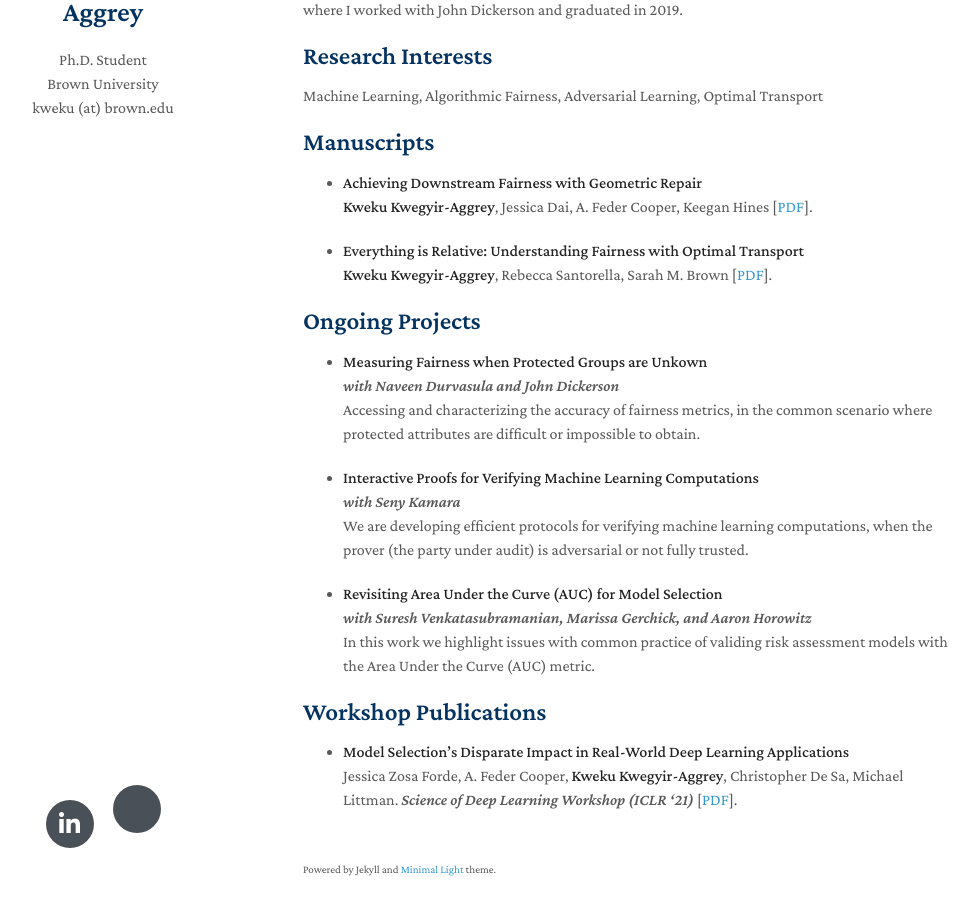
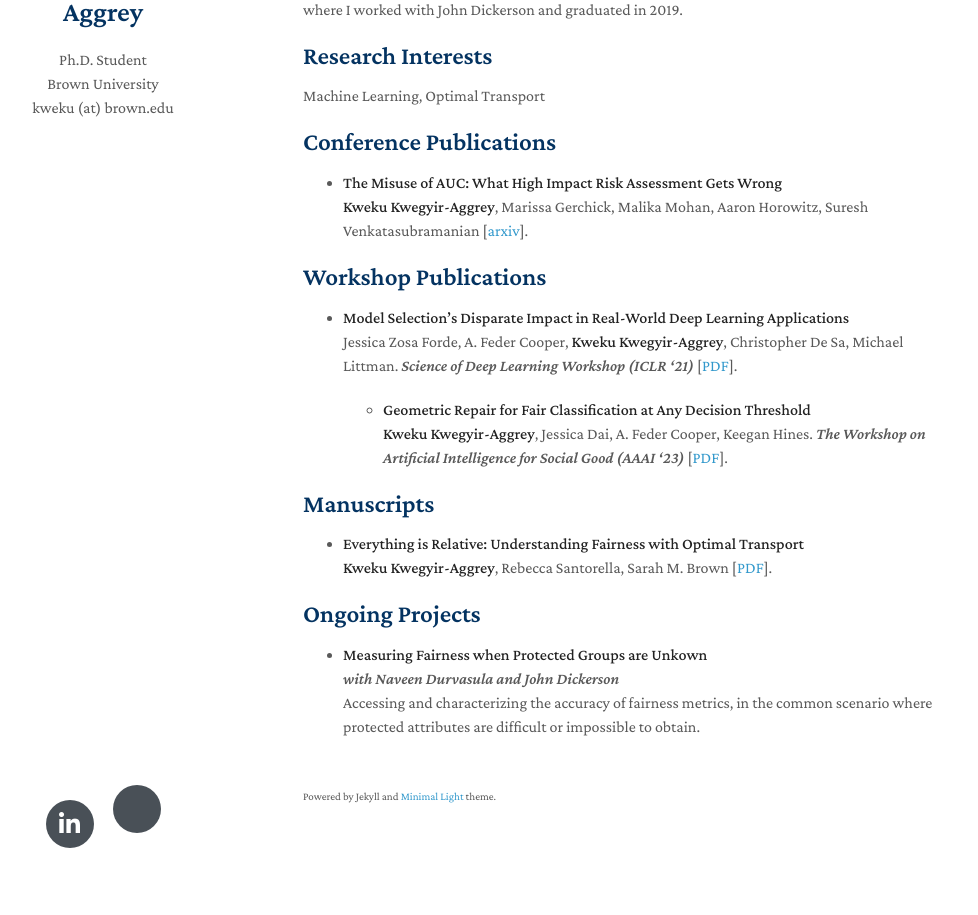
Before and after one commit to kwekuka/kwekuka.github.io, a Jekyll site: the page built from index.md, in a window 1280 px wide and 1177 px high. Shown: the part 227-1142 px from the top of the window, without its empty margins (167-1145 px from the left). Built offline with Jekyll 4.4.1, drawn with Linux system fonts in a browser that asks for light colours; nearby versions of some CDN libraries; a style sheet for code colours, icons or effects is not loaded; our own code applies the rules of GitHub Pages for plain Markdown files.

Commit message:
facct update

```diff
--- a/index.md
+++ b/index.md
@@ -10,14 +10,25 @@ Before this, I studied Computer Science and Mathematics at the University of Mar
 
 ## Research Interests
 
-Machine Learning, Algorithmic Fairness, Adversarial Learning, Optimal Transport
+Machine Learning, Optimal Transport
+
+## Conference Publications
+- **The Misuse of AUC: What High Impact Risk Assessment Gets Wrong**
+  <br>
+  **Kweku Kwegyir-Aggrey**, Marissa Gerchick, Malika Mohan, Aaron Horowitz, Suresh Venkatasubramanian [[arxiv](https://arxiv.org/pdf/2305.18159.pdf)].
 
 
+## Workshop Publications
+
+- **Model Selection's Disparate Impact in Real-World Deep Learning Applications**
+  <br>
+  Jessica Zosa Forde, A. Feder Cooper, **Kweku Kwegyir-Aggrey**,  Christopher De Sa, Michael Littman. _Science of Deep Learning Workshop (ICLR '21)_  [[PDF](https://arxiv.org/abs/2104.00606)].
+
+  - **Geometric Repair for Fair Classification at Any Decision Threshold**
+  <br>
+  **Kweku Kwegyir-Aggrey**, Jessica Dai, A. Feder Cooper, Keegan Hines. _The Workshop on Artificial Intelligence for Social Good (AAAI '23)_ [[PDF](https://arxiv.org/pdf/2203.07490.pdf)].
+
 ## Manuscripts
-
-- **Achieving Downstream Fairness with Geometric Repair**
-  <br>
-  **Kweku Kwegyir-Aggrey**, Jessica Dai, A. Feder Cooper, Keegan Hines [[PDF](https://arxiv.org/abs/2203.07490)].
 
 - **Everything is Relative: Understanding Fairness with Optimal Transport**
   <br>
@@ -25,21 +36,7 @@ Machine Learning, Algorithmic Fairness, Adversarial Learning, Optimal Transport
 
 
 ## Ongoing Projects
+
 - **Measuring Fairness when Protected Groups are Unkown**
 <br> *with Naveen Durvasula and John Dickerson*
 <br> Accessing and characterizing the accuracy of fairness metrics, in the common scenario where protected attributes are difficult or impossible to obtain.
-
-
-- **Interactive Proofs for Verifying Machine Learning Computations**
-<br> *with Seny Kamara*
-<br> We are developing efficient protocols for verifying machine learning computations, when the prover (the party under audit) is adversarial or not fully trusted.
-
-- **Revisiting Area Under the Curve (AUC) for Model Selection**
-<br> *with Suresh Venkatasubramanian, Marissa Gerchick, and Aaron Horowitz*
-<br>  In this work we highlight issues with common practice of validing risk assessment models with the Area Under the Curve (AUC) metric.
-
-## Workshop Publications
-
-- **Model Selection's Disparate Impact in Real-World Deep Learning Applications**
-  <br>
-  Jessica Zosa Forde, A. Feder Cooper, **Kweku Kwegyir-Aggrey**,  Christopher De Sa, Michael Littman. _Science of Deep Learning Workshop (ICLR '21)_  [[PDF](https://arxiv.org/abs/2104.00606)].
```
